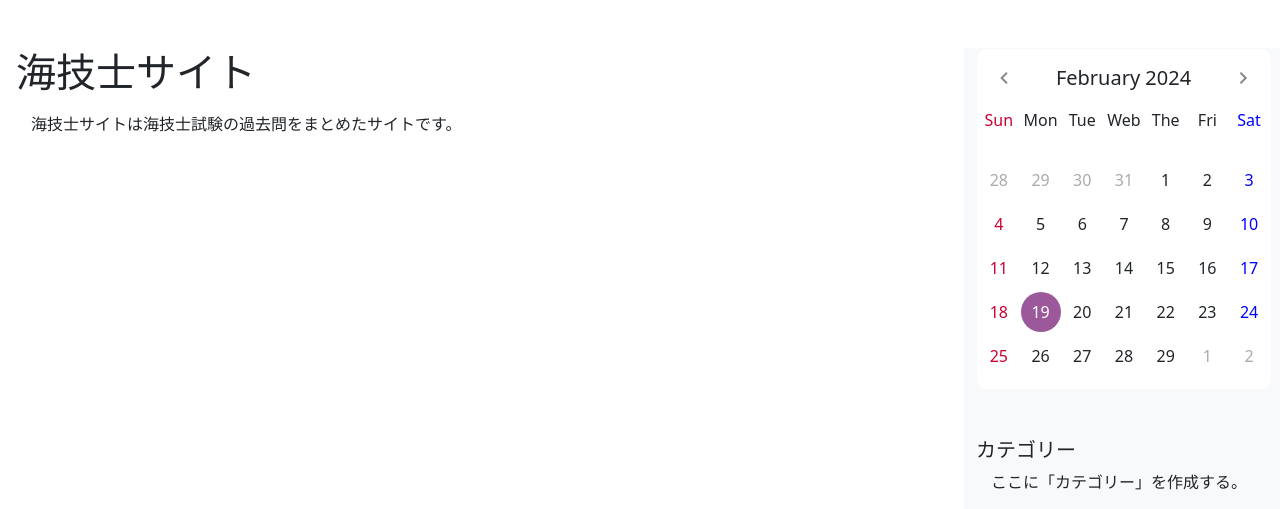
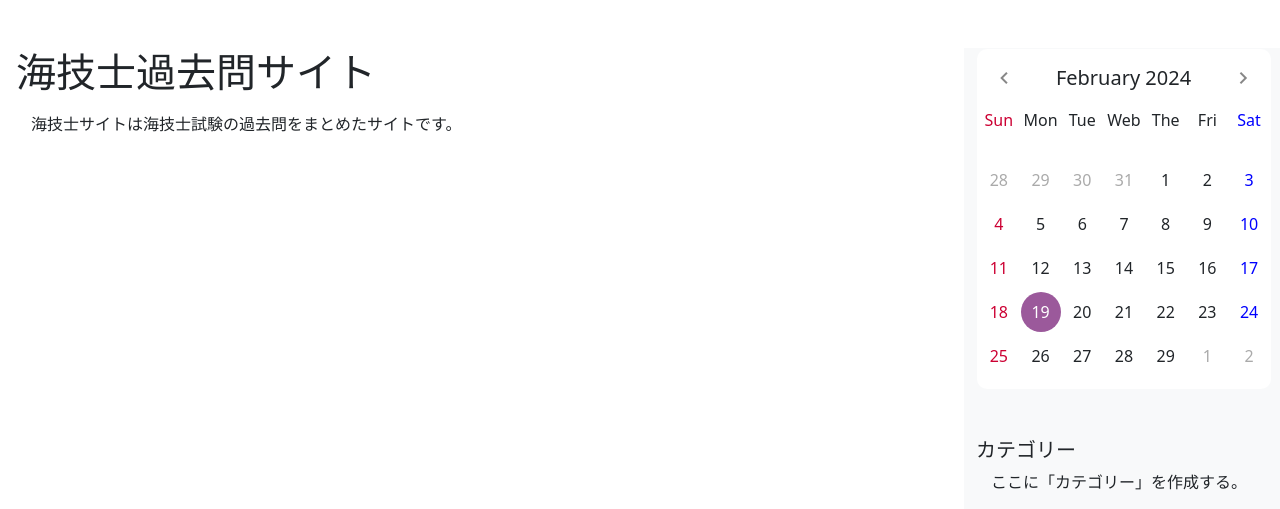
Before and after one commit to hashi5akihiro5/kaigishi_website_v2, a Django app: page / in a window 1280 px wide. Shown: the part 56-565 px from the top of the page. Run offline with Django 4.2, Linux system fonts and the light colour scheme; some libraries are stand-ins or nearby versions.

Commit message:
title変更

```diff
--- a/kakomon/templates/kakomon/index.html
+++ b/kakomon/templates/kakomon/index.html
@@ -1,9 +1,9 @@
 {% extends "kakomon/base_kakomon.html" %}
 
-{% block title %}海技士サイト{% endblock %}
+{% block title %}海技士過去問サイト{% endblock %}
 
 {% block content %}
-<h1 class="title mb-3">海技士サイト</h1>
+<h1 class="title mb-3">海技士過去問サイト</h1>
 <div>
     <p>海技士サイトは海技士試験の過去問をまとめたサイトです。</p>
 </div>
```
